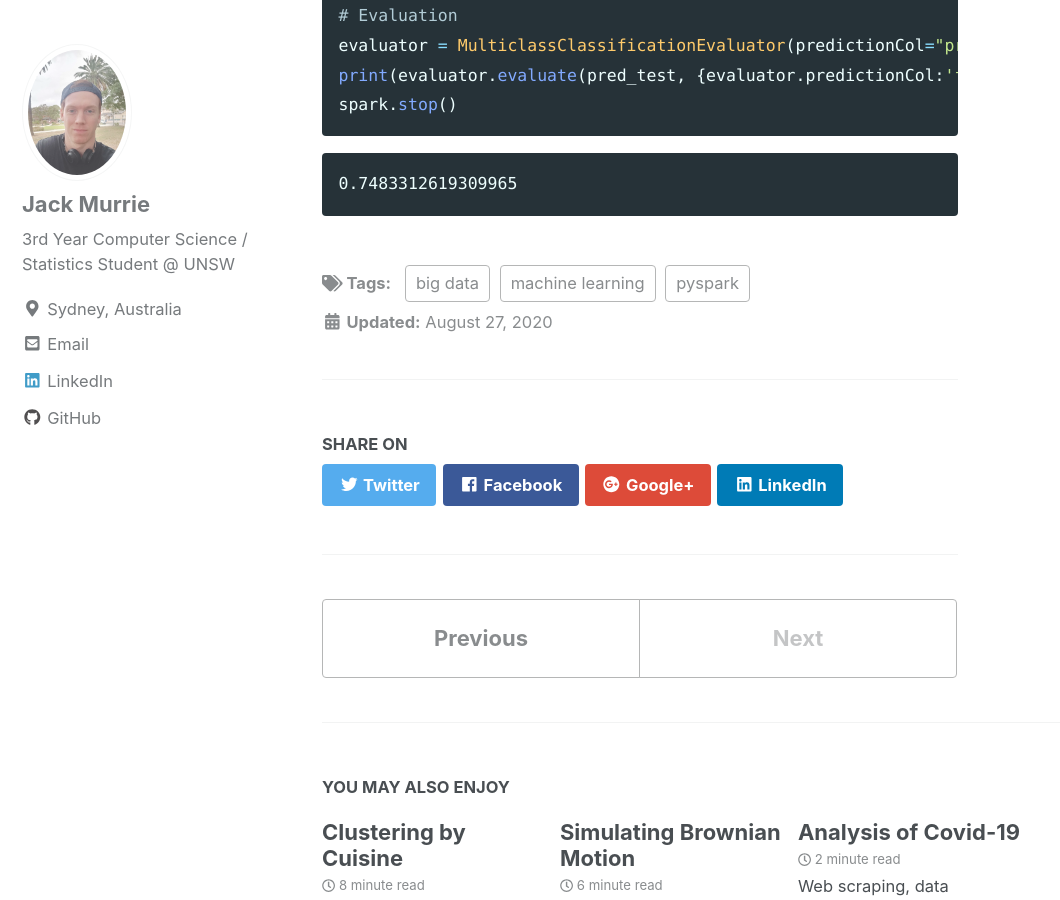
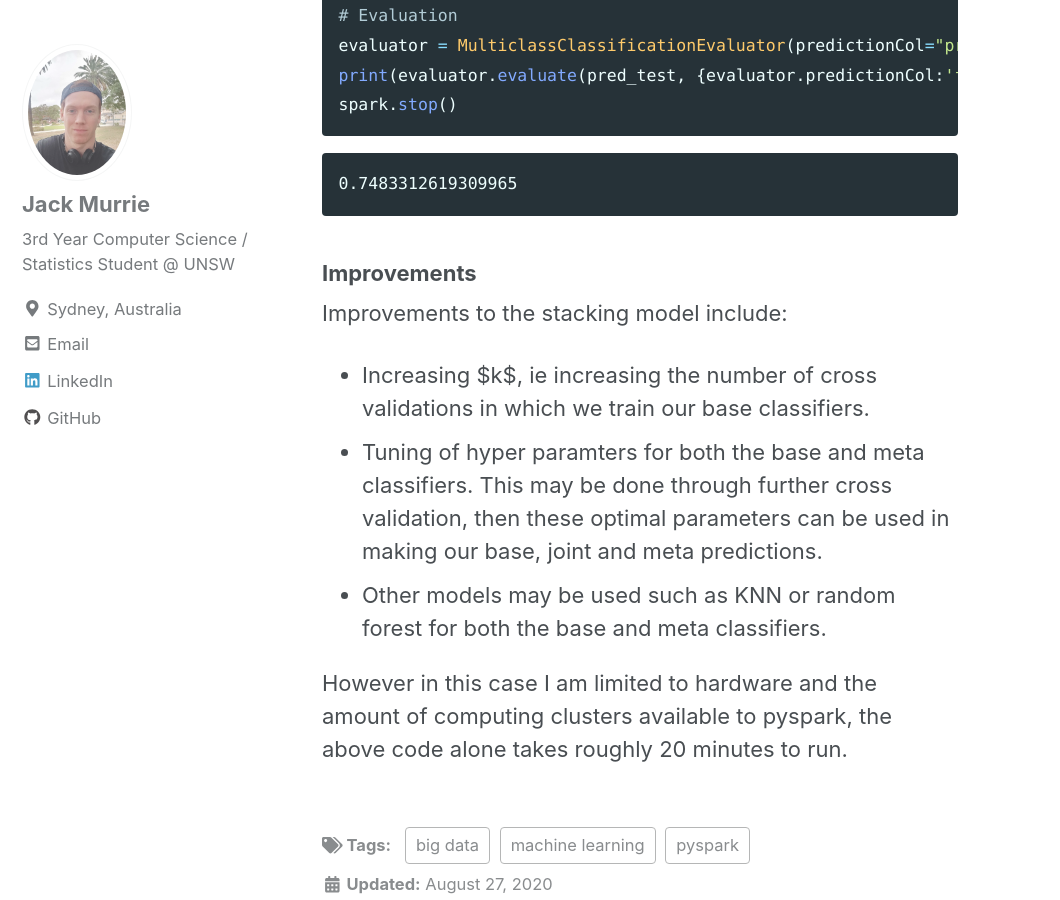
Before and after one commit to JackMurrie/JackMurrie.github.io, a Jekyll site: the page built from _posts/2020-08-27-stacking.md, in a window 1280 px wide and 900 px high, scrolled down 13567 px. Shown: the whole window, without its empty margins (0-1060 px from the left). Built offline with Jekyll 4.4.1, drawn with Linux system fonts in a browser that asks for light colours; nearby versions of some CDN libraries.

Commit message:
Update 2020-08-27-stacking.md

````diff
--- a/_posts/2020-08-27-stacking.md
+++ b/_posts/2020-08-27-stacking.md
@@ -376,3 +376,13 @@ print(evaluator.evaluate(pred_test, {evaluator.predictionCol:'final_prediction'}
 spark.stop()
 ```
     0.7483312619309965
+
+### Improvements
+
+Improvements to the stacking model include:
+* Increasing $k$, ie increasing the number of cross validations in which we train our base classifiers.
+* Tuning of hyper paramters for both the base and meta classifiers. This may be done through
+    further cross validation, then these optimal parameters can be used in making our base, joint and meta predictions.
+* Other models may be used such as KNN or random forest for both the base and meta classifiers.
+
+However in this case I am limited to hardware and the amount of computing clusters available to pyspark, the above code alone takes roughly 20 minutes to run.
````
